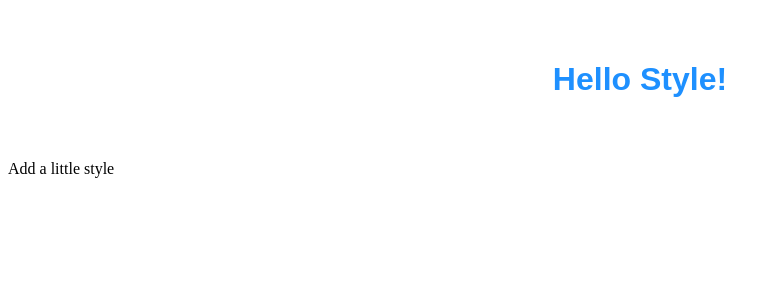
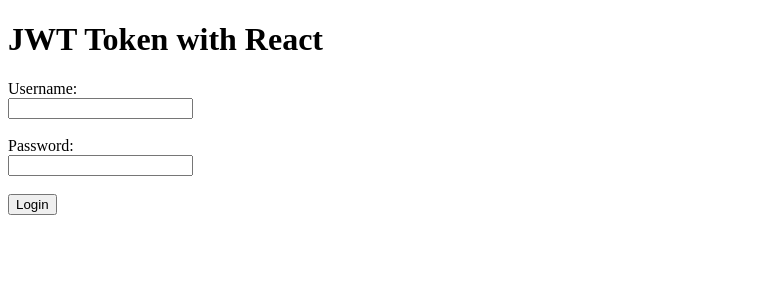
Before and after one commit to joshah-moors/jwt-frontend-react, a React (Create React App) app: page / in a window 1280 px wide. Shown: the top 300 px of the page, without its empty margins (0-780 px from the left). Built offline with nearby package versions, Linux system fonts and the light colour scheme.

Commit message:
API login - WIP

```diff
--- a/src/App.js
+++ b/src/App.js
@@ -1,275 +1,59 @@
-import React from 'react';
-import ReactDOM from 'react-dom';
-//import './App.css';
-import styles from './mystyle.module.css';
+import React, { Component } from 'react';
 
-class Car extends React.Component {
+class App extends Component {
   constructor(props) {
     super(props);
     this.state = {
-      brand: "Ford",
-      model: "Mustang",
-      color: "red",
-      year: 1964
-    }
+      username: null,
+      password: null,
+      login: false,
+      store: null,
+    };
   }
-  changeColor = () => {
-    this.setState({color: "blue"});
+  login() {
+    fetch('http://127.0.0.1:8000/auth/api/v1/login', {
+      method: "POST",
+      body: JSON.stringify(this.state)
+    }).then((response) => {
+      response.json().then((result) => {
+        console.warn("result", result);
+        localStorage.setItem("login", JSON.stringify({
+          login: true,
+          token: result.token
+        }))
+      })
+    })
   }
   render() {
     return (
       <div>
-        <h1>My {this.state.brand}</h1>
-        <p>
-          It is a {this.state.color} {this.state.model} from {this.state.year}
-        </p>
-        <button
-          type="button"
-          onClick={this.changeColor}
-        >Change color</button>
-      </div>
-    );
-  }
-}
-/*
-Mounting methods:
-    • constructor()
-    • getDerivedStateFromProps()
-    • render()
-    • componentDidMount()
-*/
-
-//class Header extends React.Component {
-//  constructor(props) {
-//    super(props);
-//    this.state = {favoritecolor: "red"};
-//  }
-//  //static getDerivedStateFromProps(props, state) {
-//  //  return {favoritecolor: props.favcol };
-//  //}
-//  componentDidMount() {
-//    setTimeout(() => {
-//      this.setState({favoritecolor: "beige"})
-//    }, 1000)
-//  }
-//  render() {
-//    return (
-//      <h1>My Favorite Color is {this.state.favoritecolor}</h1>
-//    );
-//  }
-//}
-
-/*
-Updating Methods:
-    • getDerivedStateFromProps()
-    • shouldComponentUpdate()
-    • render()
-    • getSnapshotBeforeUpdate()
-    • componentDidUpdate()
-*/
-class Header extends React.Component {
-  constructor(props) {
-    super(props);
-    this.state = {favoritecolor: "red"};
-  }
-  //static getDerivedStateFromProps(props, state) {
-  //  return {favoritecolor: props.favcol};
-  //}
-  //shouldComponentUpdate() {
-  //  return true;
-  //}
-  //changeColor = () => {
-  //  this.setState({favoritecolor: "blue"});
-  //}
-  componentDidMount() {
-    setTimeout(() => {
-      this.setState({favoritecolor: "yellow"})
-    }, 1000)
-  }
-  getSnapshotBeforeUpdate(prevProps, prevState) {
-    document.getElementById("div1").innerHTML = "Before the update, favorite was " + prevState.favoritecolor;
-  }
-  componentDidUpdate() {
-    document.getElementById("div2").innerHTML = "The updated favorite is " + this.state.favoritecolor;
-  }
-  render() {
-    return (
-      <div>
-        <h1>My Favorite Color is {this.state.favoritecolor}</h1>
-        <div id="div1"></div>
-        <div id="div2"></div>
+        <h1>JWT Token with React</h1>
+        <div>
+          <label>
+            Username:
+            <br />
+            <input
+              type="text"
+              onChange={(event) => {this.setState({username: event.target.value})}}
+            />
+          </label>
+          <br /><br />
+          <label>
+            Password:
+            <br />
+            <input
+              type="password"
+              onChange={(event) => {this.setState({password: event.target.value})}}
+            />
+          </label>
+          <br /><br />
+          <button
+            onClick={() => {this.login()}}
+          >Login</button>
+        </div>
       </div>
     );
   }
 }
 
-/*
-Unmounting phase of component lifecycle
-    • componentWillUnmount
-*/
-
-function shoot() {
-  alert("Great shot!");
-}
-
-class Container extends React.Component {
-  constructor(props) {
-    super(props);
-    this.state = {show: true};
-  }
-  delHeader = () => {
-    this.setState({show: false});
-  }
-  render() {
-    let myheader;
-    if (this.state.show) {
-      myheader = <Child />;
-    };
-    return (
-      <div>
-      {myheader}
-      <button type="button" onClick={this.delHeader}>Delete Header</button>
-      <br />
-      <button type="button" onClick={shoot}>Shoot</button>
-      </div>
-    );
-  }
-}
-
-class Child extends React.Component {
-  componentWillUnmount() {
-    alert("The component named Header is about to be unmounted");
-  }
-  render() {
-    return (
-      <h1>Hello World!</h1>
-    );
-  }
-}
-
-/*
-    EVENT HANDLERS
-*/
-class Football extends React.Component {
-  shoot = (a, b) => {
-    alert(b.type);
-  }
-  render() {
-    return(
-      <button onClick={(ev) => this.shoot("Goal", ev)}>Take the shot</button>
-    );
-  }
-}
-
-/*
-    FORMS
-*/
-class ThisForm extends React.Component {
-  constructor(props) {
-    super(props);
-    this.state = {
-      username: '',
-      age: null,
-      errormessage: '',
-    };
-  }
-  mySubmitHandler = (event) => {
-    event.preventDefault();
-    let age = this.state.age;
-    //if (!Number(age)) {
-    //  alert("Your age must be a number");
-    //}
-    alert("You are submitting " + this.state.username);
-  }
-  myChangeHandler = (event) => {
-    //this.setState({username: event.target.value});
-    let nam = event.target.name;
-    let val = event.target.value;
-    let err = '';
-    if (nam === "age") {
-      if (val != "" && !Number(val)) {
-        err = <strong>Your age must be a number</strong>;
-      }
-    }
-    // could put form validation here
-    this.setState({errormessage: err});
-    this.setState({[nam]: val});
-  }
-  render() {
-    //let header = "";
-    //if (this.state.username) {
-    //  header = <h1>Hello {this.state.username}</h1>
-    //} else {
-    //  header = "";
-    //}
-    return (
-      <form onSubmit={this.mySubmitHandler}>
-        <h1>Hello {this.state.username} {this.state.age}</h1>
-        <p>Enter your name:</p>
-        <input
-          type='text'
-          name='username'
-          onChange={this.myChangeHandler}
-        />
-        <p>Enter your age:</p>
-        <input
-          type='text'
-          name='age'
-          onChange={this.myChangeHandler}
-        />
-        {this.state.errormessage}
-        <input
-          type="submit"
-        />
-      </form>
-    );
-  }
-}
-
-class MyForm extends React.Component {
-  constructor(props) {
-    super(props);
-    this.state = {
-      description: 'The content of a textarea goes in the value attribute',
-      mycar: 'Volvo',
-    };
-  }
-  render() {
-    return (
-      <form>
-        <textarea value={this.state.description} />
-        <br />
-        <select value={this.state.mycar}>
-          <option value="Ford">Ford</option>
-          <option value="Volvo">Volvo</option>
-          <option value="Fiat">Fiat</option>
-        </select>
-      </form>
-    );
-  }
-}
-
-
-/*
-    React Styling
-*/
-
-class MyHeader extends React.Component {
-  render() {
-    const mystyle = {
-      color: "white",
-      backgroundColor: "DodgerBlue",
-      padding: "10px",
-      fontFamily: "Arial",
-    }
-    return (
-      <div>
-      <h1 className={styles.bigblue} >Hello Style!</h1>
-      <p>Add a little style</p>
-      </div>
-    );
-  }
-}
-
-
-export default MyHeader;
+export default App;
--- a/src/index.js
+++ b/src/index.js
@@ -1,7 +1,5 @@
 import React from 'react';
 import ReactDOM from 'react-dom';
-import MyHeader from './App.js';
+import App from './App.js';
 
-//const myelement = <Car brand="Ford" />;
-
-ReactDOM.render(<MyHeader />, document.getElementById('root'));
+ReactDOM.render(<App />, document.getElementById('root'));
```
Also changed, not shown: 1 other file (tests, documents, lock files or other folders).
